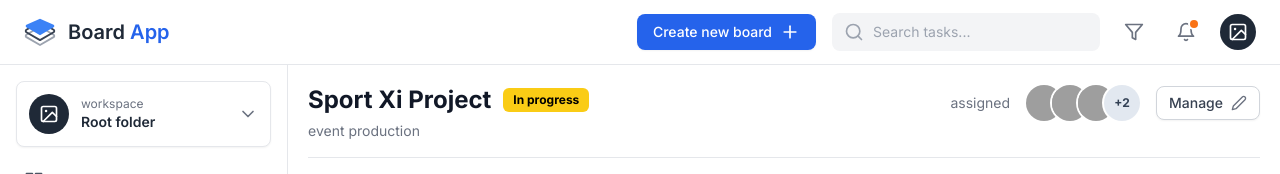
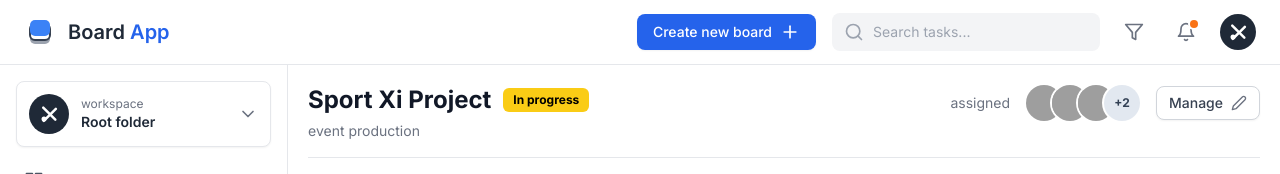
Before and after one commit to rasikajayasinghedev/kanban-board-app, a Next.js app: page / in a window 1280 px wide. Shown: the top 174 px of the page. Built offline with nearby package versions, Linux system fonts and the light colour scheme; grey boxes are pictures that could not be loaded.

Commit message:
update icons in application

```diff
--- a/components/icons.tsx
+++ b/components/icons.tsx
@@ -4,19 +4,26 @@ type IconProps = {
   className?: string;
 };
 
+export const BoardIcon: React.FC<IconProps> = ({ className }) => (
+  <svg className={className} width="24" height="24" viewBox="0 0 24 24" fill="none" xmlns="http://www.w3.org/2000/svg">
+    <path d="M4 8.5C4 7.67157 4.67157 7 5.5 7H18.5C19.3284 7 20 7.67157 20 8.5V18.5C20 19.3284 19.3284 20 18.5 20H5.5C4.67157 20 4 19.3284 4 18.5V8.5Z" fill="#3B82F6"/>
+    <path d="M8.5 4C7.67157 4 7 4.67157 7 5.5V7H17V5.5C17 4.67157 16.3284 4 15.5 4H8.5Z" fill="#A5B4FC"/>
+  </svg>
+);
+
 export const BoardAppLogoIcon: React.FC<IconProps> = ({ className }) => (
-    <svg className={className} viewBox="0 0 52 46" fill="none" xmlns="http://www.w3.org/2000/svg">
-      <path d="M26 44.2265L3.9282 31.363C2.4082 30.472 2.4082 28.2545 3.9282 27.3635L26 14.5L48.0718 27.3635C49.5918 28.2545 49.5918 30.472 48.0718 31.363L26 44.2265Z" stroke="#9CA3AF" strokeWidth="3" strokeLinecap="round" strokeLinejoin="round"/>
-      <path d="M26 36.2265L3.9282 23.363C2.4082 22.472 2.4082 20.2545 3.9282 19.3635L26 6.5L48.0718 19.3635C49.5918 20.2545 49.5918 22.472 48.0718 23.363L26 36.2265Z" stroke="#374151" strokeWidth="3" strokeLinecap="round" strokeLinejoin="round"/>
-      <path d="M26 28.2265L3.9282 15.363C2.4082 14.472 2.4082 12.2545 3.9282 11.3635L26 1.5L48.0718 11.3635C49.5918 12.2545 49.5918 14.472 48.0718 15.363L26 28.2265Z" fill="#3B82F6"/>
+    <svg className={className} viewBox="0 0 32 32" fill="none" xmlns="http://www.w3.org/2000/svg">
+        <rect x="6" y="12" width="20" height="16" rx="5" fill="#9CA3AF"/>
+        <rect x="6" y="8" width="20" height="16" rx="5" fill="white" stroke="#374151" strokeWidth="2"/>
+        <rect x="6" y="4" width="20" height="16" rx="5" fill="#3B82F6"/>
     </svg>
 );
 
 export const ImageIcon: React.FC<IconProps> = ({ className }) => (
     <svg className={className} width="24" height="24" viewBox="0 0 24 24" fill="none" xmlns="http://www.w3.org/2000/svg">
-        <rect x="3" y="3" width="18" height="18" rx="2" stroke="currentColor" strokeWidth="2"/>
-        <circle cx="8.5" cy="8.5" r="1.5" fill="currentColor"/>
-        <path d="M21 15l-5-5L5 21" stroke="currentColor" strokeWidth="2" strokeLinecap="round" strokeLinejoin="round"/>
+        <path d="M21.3,4.7a1.5,1.5,0,0,0-2.12,0L4.7,19.18a1.5,1.5,0,0,0,0,2.12,1.5,1.5,0,0,0,2.12,0L21.3,6.82a1.5,1.5,0,0,0,0-2.12Z" fill="currentColor"/>
+        <path d="M6.18,3.2a1.5,1.5,0,0,0-2.12,0,1.5,1.5,0,0,0,0,2.12L18.54,19.8a1.5,1.5,0,0,0,2.12,0,1.5,1.5,0,0,0,0-2.12Z" fill="currentColor"/>
+        <circle cx="6" cy="18" r="3" fill="currentColor"/>
     </svg>
 );
 
@@ -101,15 +108,16 @@ export const PlusIcon: React.FC<IconProps> = ({ className }) => (
 
 export const MoreHorizontalIcon: React.FC<IconProps> = ({ className }) => (
     <svg className={className} width="24" height="24" viewBox="0 0 24 24" fill="none" xmlns="http://www.w3.org/2000/svg">
-        <circle cx="12" cy="12" r="1" fill="currentColor" stroke="currentColor" strokeWidth="1"/>
-        <circle cx="19" cy="12" r="1" fill="currentColor" stroke="currentColor" strokeWidth="1"/>
-        <circle cx="5" cy="12" r="1" fill="currentColor" stroke="currentColor" strokeWidth="1"/>
+        <circle cx="12" cy="12" r="1.5" fill="currentColor"/>
+        <circle cx="19" cy="12" r="1.5" fill="currentColor"/>
+        <circle cx="5" cy="12" r="1.5" fill="currentColor"/>
     </svg>
 );
 
 export const AttachmentIcon: React.FC<IconProps> = ({ className }) => (
     <svg className={className} width="16" height="16" viewBox="0 0 24 24" fill="none" xmlns="http://www.w3.org/2000/svg">
-        <path d="M21.44 11.05L12.39 20.1C11.1 21.39 9.36 22.06 7.55 22.06C5.74 22.06 4 21.39 2.71 20.1C0.15 17.54 0.15 13.56 2.71 11L11.76 1.95C12.76 0.95 14.22 0.5 15.77 0.5C17.32 0.5 18.78 0.95 19.78 1.95C21.78 3.95 21.78 7.15 19.78 9.15L10.73 18.2C10.23 18.7 9.5 19 8.75 19C7.25 19 7 17.75 7 17.75C7 17.25 7.23 16.5 7.73 16L15.43 8.3" stroke="currentColor" strokeWidth="2" strokeLinecap="round" strokeLinejoin="round"/>
+        <path d="M10 13a5 5 0 0 0 7.54.54l3-3a5 5 0 0 0-7.07-7.07l-1.72 1.72" stroke="currentColor" strokeWidth="2" strokeLinecap="round" strokeLinejoin="round"/>
+        <path d="M14 11a5 5 0 0 0-7.54-.54l-3 3a5 5 0 0 0 7.07 7.07l1.72-1.72" stroke="currentColor" strokeWidth="2" strokeLinecap="round" strokeLinejoin="round"/>
     </svg>
 );
 
@@ -137,6 +145,12 @@ export const BellIcon: React.FC<IconProps> = ({ className }) => (
 export const PencilIcon: React.FC<IconProps> = ({ className }) => (
     <svg className={className} width="24" height="24" viewBox="0 0 24 24" fill="none" xmlns="http://www.w3.org/2000/svg">
         <path d="M17 3C17.2626 2.73735 17.5744 2.52901 17.9176 2.38687C18.2608 2.24473 18.628 2.17157 19 2.17157C19.372 2.17157 19.7392 2.24473 20.0824 2.38687C20.4256 2.52901 20.7374 2.73735 21 3C21.2626 3.26265 21.471 3.57444 21.6131 3.9176C21.7553 4.26077 21.8284 4.62799 21.8284 5C21.8284 5.37201 21.7553 5.73923 21.6131 6.0824C21.471 6.42556 21.2626 6.73735 21 7L7.5 20.5L2 22L3.5 16.5L17 3Z" stroke="currentColor" strokeWidth="2" strokeLinecap="round" strokeLinejoin="round"/>
+    </svg>
+);
+
+export const LightningIcon: React.FC<IconProps> = ({ className }) => (
+    <svg className={className} width="16" height="16" viewBox="0 0 24 24" fill="none" xmlns="http://www.w3.org/2000/svg">
+        <path d="M13 2L3 14H12L11 22L21 10H12L13 2Z" fill="currentColor" stroke="currentColor" strokeWidth="1" strokeLinecap="round" strokeLinejoin="round"/>
     </svg>
 );
 
```
